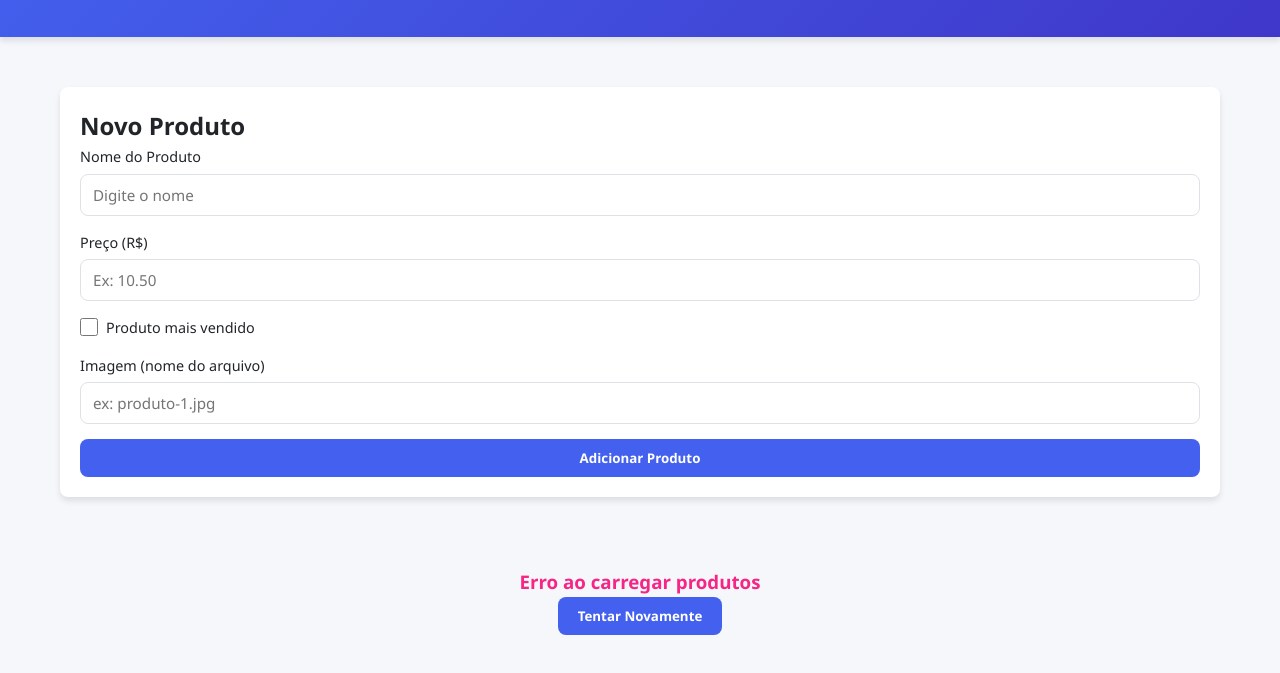
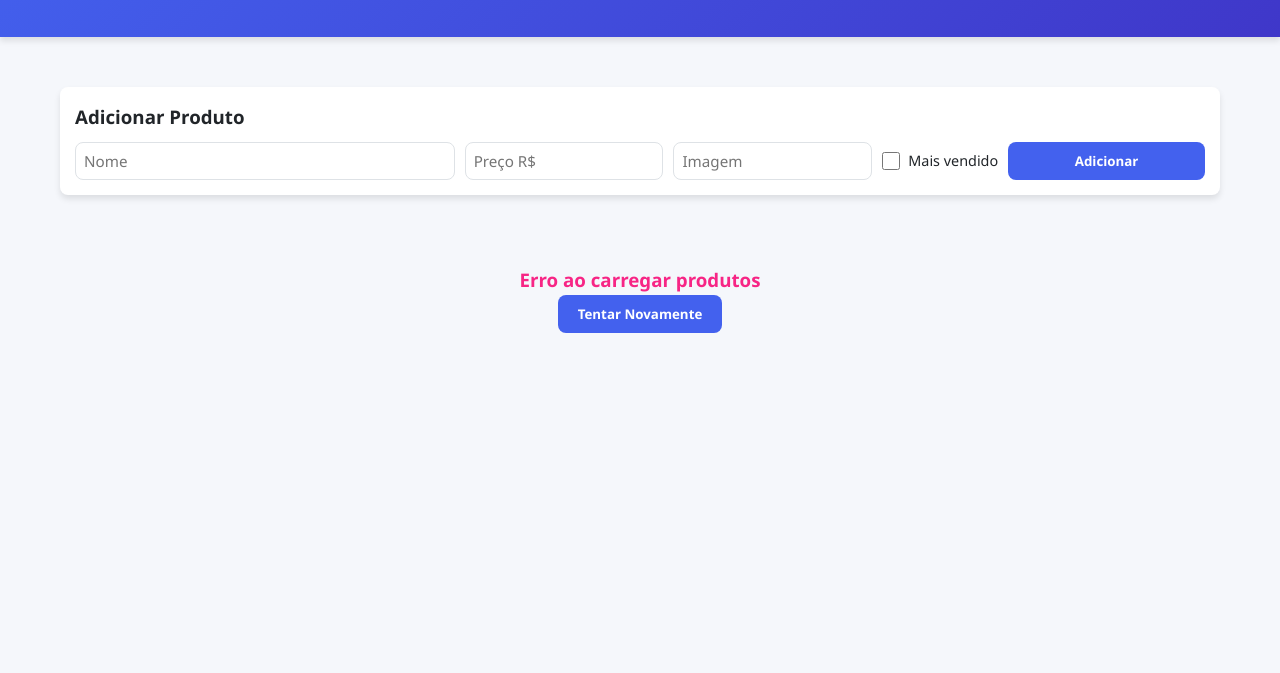
Before and after one commit to Matheushsp/Tcc-main, a website: page erp.html in a window 1280 px wide. Shown: the part 89-762 px from the top of the page. Drawn offline with Linux system fonts and the light colour scheme; no server answers.

Commit message:
bghvfcdxs

```diff
--- a/erp.html
+++ b/erp.html
@@ -80,31 +80,23 @@
 
   <div class="container">
 
-    <!-- Formulário de Novo Produto -->
-    <div class="product-card" style="margin-bottom: 30px;">
-      <h2>Novo Produto</h2>
-      <div class="form-group">
-        <label for="novo_nome">Nome do Produto</label>
-        <input type="text" id="novo_nome" placeholder="Digite o nome" />
-      </div>
-      <div class="form-group">
-        <label for="novo_preco">Preço (R$)</label>
-        <input type="number" step="0.01" id="novo_preco" placeholder="Ex: 10.50" />
-      </div>
-      <div class="form-group">
-        <div class="checkbox-group">
-          <input type="checkbox" id="novo_mv" />
-          <label for="novo_mv">Produto mais vendido</label>
-        </div>
-      </div>
-      <div class="form-group">
-        <label for="novo_img">Imagem (nome do arquivo)</label>
-        <input type="text" id="novo_img" placeholder="ex: produto-1.jpg" />
-      </div>
-      <button class="btn btn-primary btn-block" onclick="adicionarProduto()">
-        Adicionar Produto
-      </button>
+   <!-- Formulário compacto de Novo Produto -->
+<div class="product-card" style="margin-bottom: 30px; padding: 15px;">
+  <h3 style="margin-bottom: 10px;">Adicionar Produto</h3>
+  <div style="display: flex; gap: 10px; flex-wrap: wrap;">
+    <input type="text" id="novo_nome" placeholder="Nome" style="flex:2; padding:8px;" />
+    <input type="number" id="novo_preco" step="0.01" placeholder="Preço R$" style="flex:1; padding:8px;" />
+    <input type="text" id="novo_img" placeholder="Imagem" style="flex:1; padding:8px;" />
+    <div class="checkbox-group" style="align-items:center;">
+      <input type="checkbox" id="novo_mv" />
+      <label for="novo_mv">Mais vendido</label>
     </div>
+    <button class="btn btn-primary" onclick="adicionarProduto()" style="flex:1; padding:8px;">
+      Adicionar
+    </button>
+  </div>
+</div>
+
 
     <!-- Lista de produtos existentes -->
     <div id="produtos">
```
